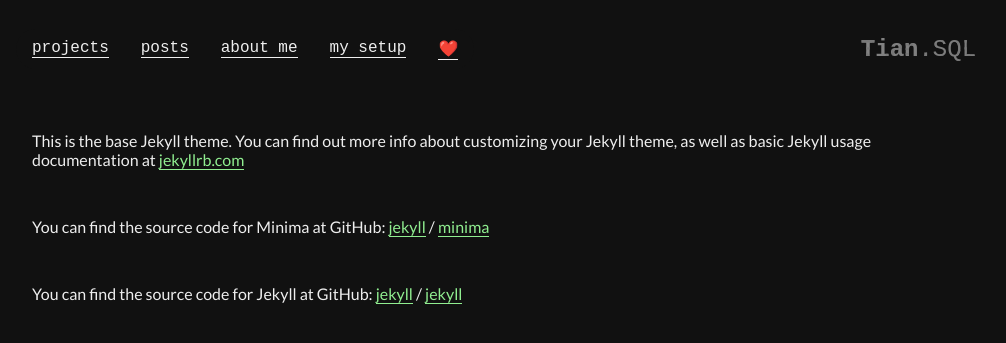
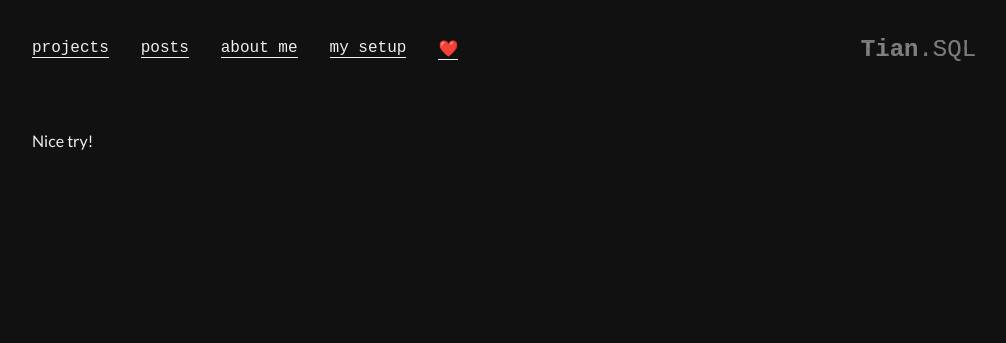
Before and after one commit to Tian-MC/tian-mc.github.io, a Jekyll site: the page built from about.markdown, in a window 1280 px wide. Shown: the top 343 px of the page, without its empty margins (144-1150 px from the left). Built offline with Jekyll 4.4.1, drawn with Linux system fonts in a browser that asks for light colours; some web fonts are replaced.

Commit message:
Update about.markdown

```diff
--- a/about.markdown
+++ b/about.markdown
@@ -3,16 +3,4 @@ layout: page
 title: About
 permalink: /about/
 ---
-
-This is the base Jekyll theme. You can find out more info about customizing your Jekyll theme, as well as basic Jekyll usage documentation at [jekyllrb.com](https://jekyllrb.com/)
-
-You can find the source code for Minima at GitHub:
-[jekyll][jekyll-organization] /
-[minima](https://github.com/jekyll/minima)
-
-You can find the source code for Jekyll at GitHub:
-[jekyll][jekyll-organization] /
-[jekyll](https://github.com/jekyll/jekyll)
-
-
-[jekyll-organization]: https://github.com/jekyll
+Nice try!
```
